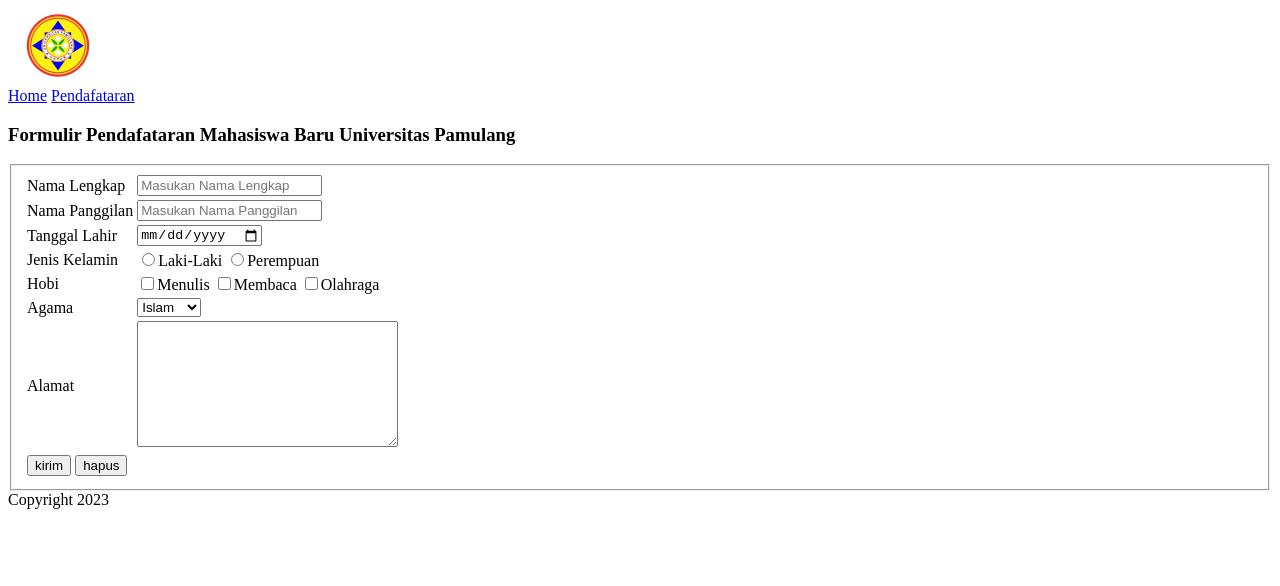
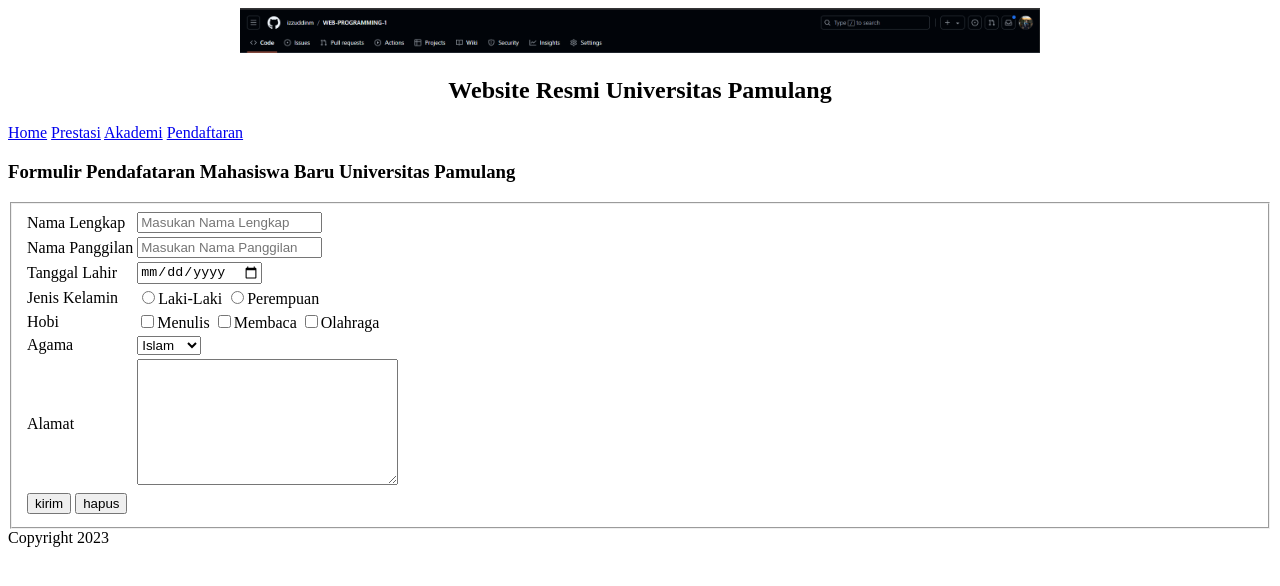
Before and after one commit to izzuddinm/web-programming-course, a plain HTML site: page HTML/PT-10/ElementSemantic.html in a window 1280 px wide. Drawn offline with Linux system fonts and the light colour scheme.

Commit message:
commit element semantic  - PT10

```diff
--- a/HTML/PT-10/ElementSemantic.html
+++ b/HTML/PT-10/ElementSemantic.html
@@ -6,12 +6,17 @@
     <title>Element Semantic</title>
 </head>
 <body>
-    <header>
-        <img src="/images/logo-unpam.png" width="100" alt="">
-    </header>
+    <center>
+        <header>
+            <img src="/images/header.png" width="800" alt="">
+        </header>
+        <h2>Website Resmi Universitas Pamulang</h2>
+    </center>
     <nav>
         <a href="home.html">Home</a>
-        <a href="registrasi.html">Pendafataran</a>
+        <a href="prestasi.html">Prestasi</a>
+        <a href="akademi.html">Akademi</a>
+        <a href="registrasi.html">Pendaftaran</a>
     </nav>
     <section>
         <h3>Formulir Pendafataran Mahasiswa Baru Universitas Pamulang</h3>
```
Also changed, not shown: HTML/images/header.png (added).
